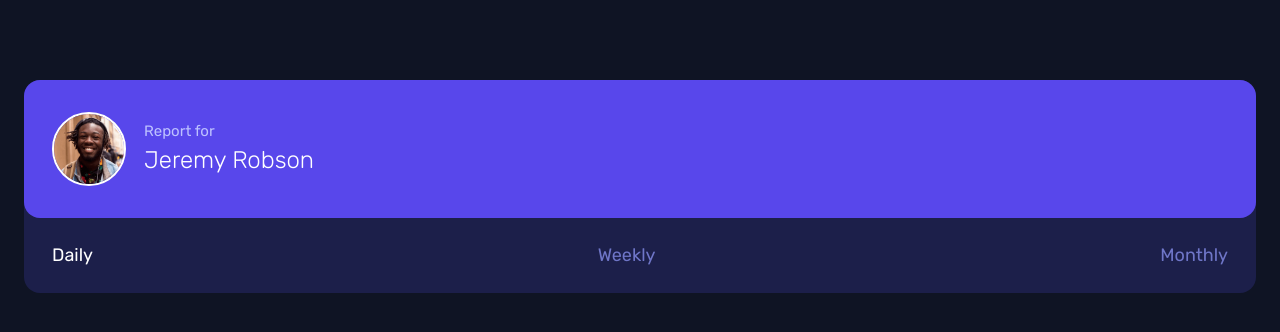
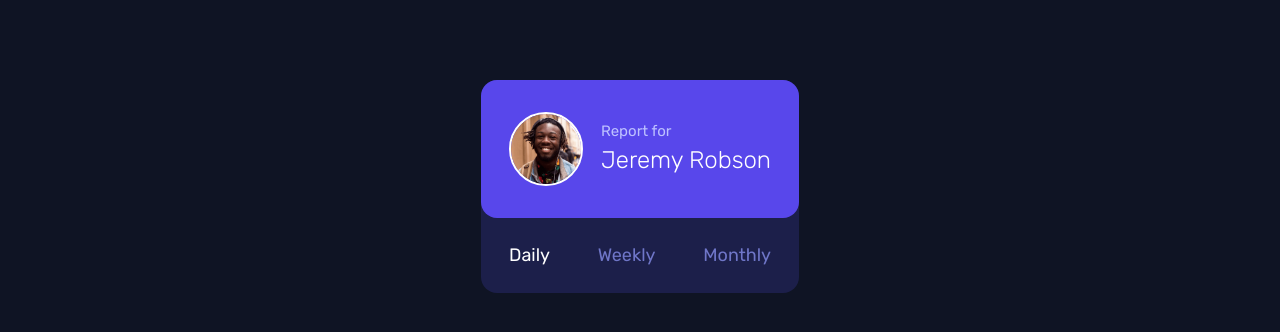
Before and after one commit to lioneltraore/frontendmentor.io-challenges, an Angular app in the folder Angular/time-tracking-dashboard/: page / in a window 1280 px wide. Shown: the top 332 px of the page. Built offline with nearby package versions, Linux system fonts and the light colour scheme.

Commit message:
add activity component

```diff
--- /dev/null
+++ b/Angular/time-tracking-dashboard/src/app/activity/activity.component.html
@@ -0,0 +1 @@
+<p>activity works!</p>
--- /dev/null
+++ b/Angular/time-tracking-dashboard/src/app/activity/activity.component.ts
@@ -0,0 +1,15 @@
+import { Component, OnInit } from '@angular/core';
+
+@Component({
+  selector: 'app-activity',
+  templateUrl: './activity.component.html',
+  styleUrls: ['./activity.component.scss']
+})
+export class ActivityComponent implements OnInit {
+
+  constructor() { }
+
+  ngOnInit(): void {
+  }
+
+}
--- a/Angular/time-tracking-dashboard/src/app/app.component.html
+++ b/Angular/time-tracking-dashboard/src/app/app.component.html
@@ -1,6 +1,6 @@
 <!-- main container -->
 <main
-  class="grid min-h-screen grid-cols-1 gap-4 px-4 text-base bg-very-dark-blue py-17">
+  class="grid min-h-screen grid-cols-1 gap-4 px-4 text-base justify-items-center bg-very-dark-blue py-17">
   <!-- report component -->
   <app-report></app-report>
 </main>
--- a/Angular/time-tracking-dashboard/src/app/app.module.ts
+++ b/Angular/time-tracking-dashboard/src/app/app.module.ts
@@ -3,11 +3,13 @@ import { BrowserModule } from '@angular/platform-browser';
 
 import { AppComponent } from './app.component';
 import { ReportComponent } from './report/report.component';
+import { ActivityComponent } from './activity/activity.component';
 
 @NgModule({
   declarations: [
     AppComponent,
-    ReportComponent
+    ReportComponent,
+    ActivityComponent,
   ],
   imports: [
     BrowserModule
--- a/Angular/time-tracking-dashboard/src/app/report/report.component.html
+++ b/Angular/time-tracking-dashboard/src/app/report/report.component.html
@@ -1,5 +1,5 @@
 <!-- Blueberry block -->
-<div class="bg-dark-blue rounded-2xl">
+<div class="max-w-sm bg-dark-blue rounded-2xl">
 
   <!-- Copper block -->
   <div class="flex items-center px-5 bg-blue py-7 rounded-2xl">
```
Also changed, not shown: Angular/time-tracking-dashboard/src/app/activity/activity.component.scss (added), 1 other file (tests, documents, lock files or other folders).
